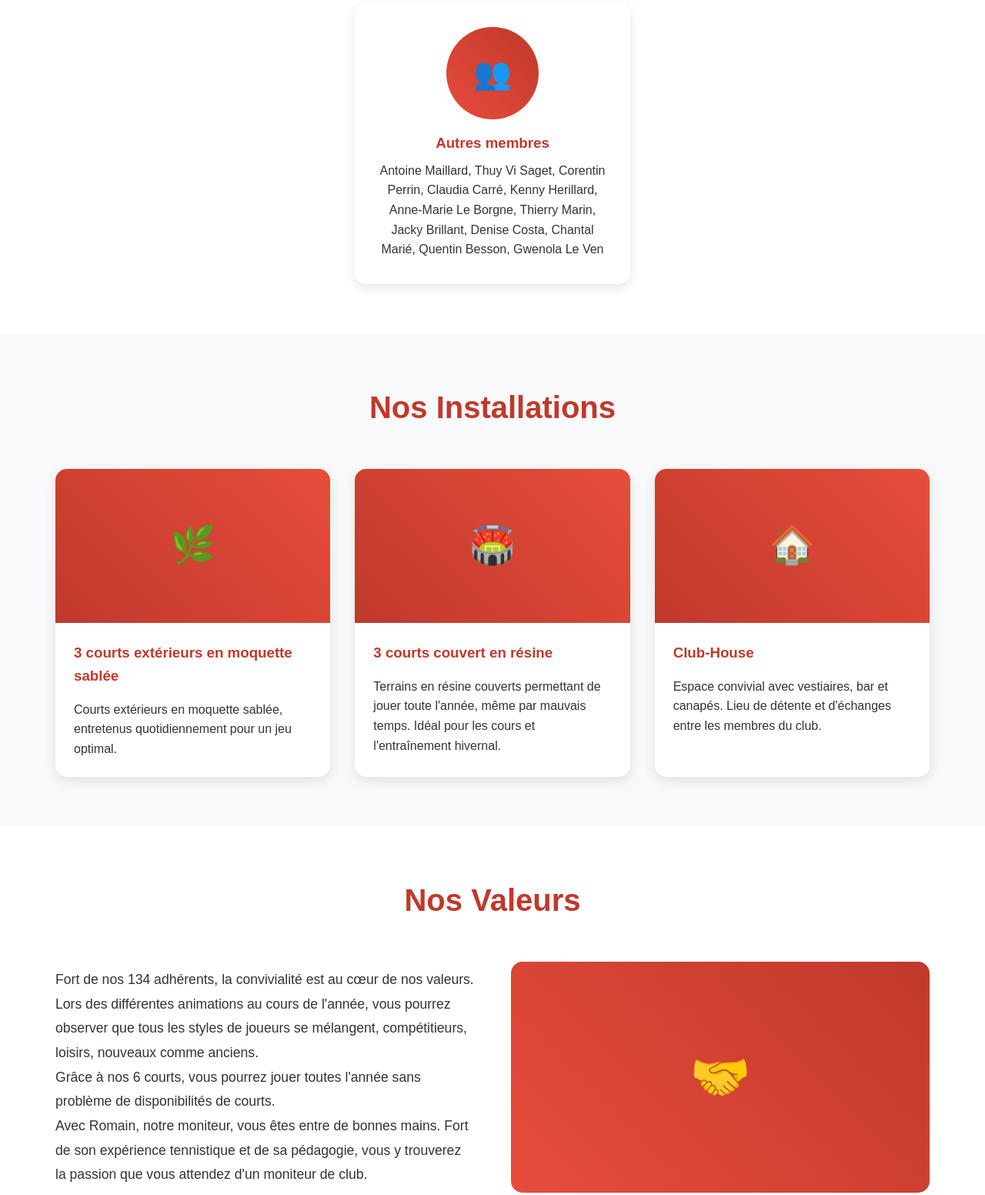
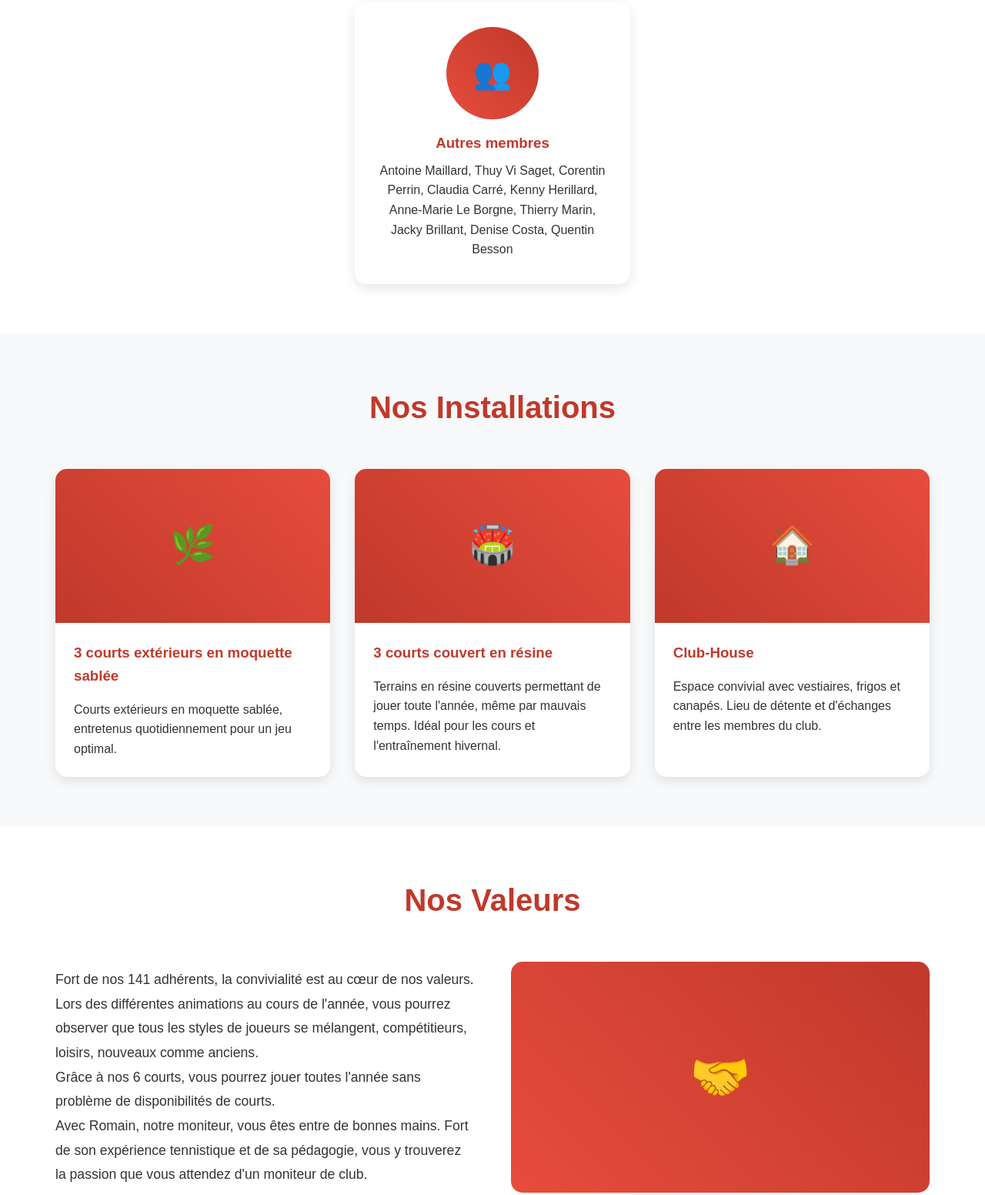
Before and after one commit to Drallireeh/JSATennisAllonnes, a plain HTML site: page club.html in a window 1280 px wide. Shown: the part 897-2449 px from the top of the page at 77% size. Drawn offline with Linux system fonts and the light colour scheme.

Commit message:
Update informations about club

```diff
--- a/club.html
+++ b/club.html
@@ -151,8 +151,7 @@
                     <h3>Autres membres</h3>
                     <!-- <div class="membre-role">Secrétaire</div> -->
                     <p>Antoine Maillard, Thuy Vi Saget, Corentin Perrin, Claudia Carré, Kenny Herillard,
-                        Anne-Marie Le Borgne, Thierry Marin, Jacky Brillant, Denise Costa, Chantal Marié, Quentin
-                        Besson, Gwenola Le Ven</p>
+                        Anne-Marie Le Borgne, Thierry Marin, Jacky Brillant, Denise Costa, Quentin Besson</p>
                 </div>
             </div>
         </div>
@@ -182,7 +181,7 @@
                     <div class="installation-image">🏠</div>
                     <div class="installation-content">
                         <h3>Club-House</h3>
-                        <p>Espace convivial avec vestiaires, bar et canapés.
+                        <p>Espace convivial avec vestiaires, frigos et canapés.
                             Lieu de détente et d'échanges entre les membres du club.</p>
                     </div>
                 </div>
@@ -196,7 +195,7 @@
             <div class="valeurs-content">
                 <div class="valeurs-text">
                     <p>
-                        Fort de nos 134 adhérents, la convivialité est au cœur de nos valeurs. Lors des différentes
+                        Fort de nos 141 adhérents, la convivialité est au cœur de nos valeurs. Lors des différentes
                         animations au cours de l'année, vous pourrez observer que tous les styles de joueurs se
                         mélangent, compétitieurs, loisirs, nouveaux comme anciens.
                     </p>
```
